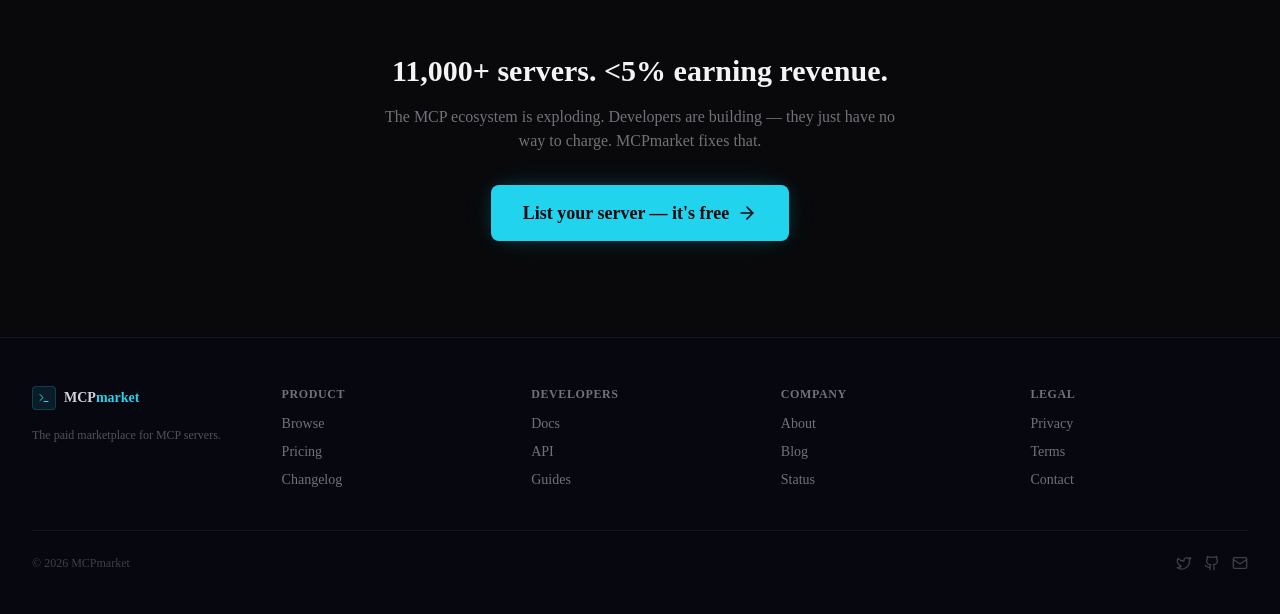
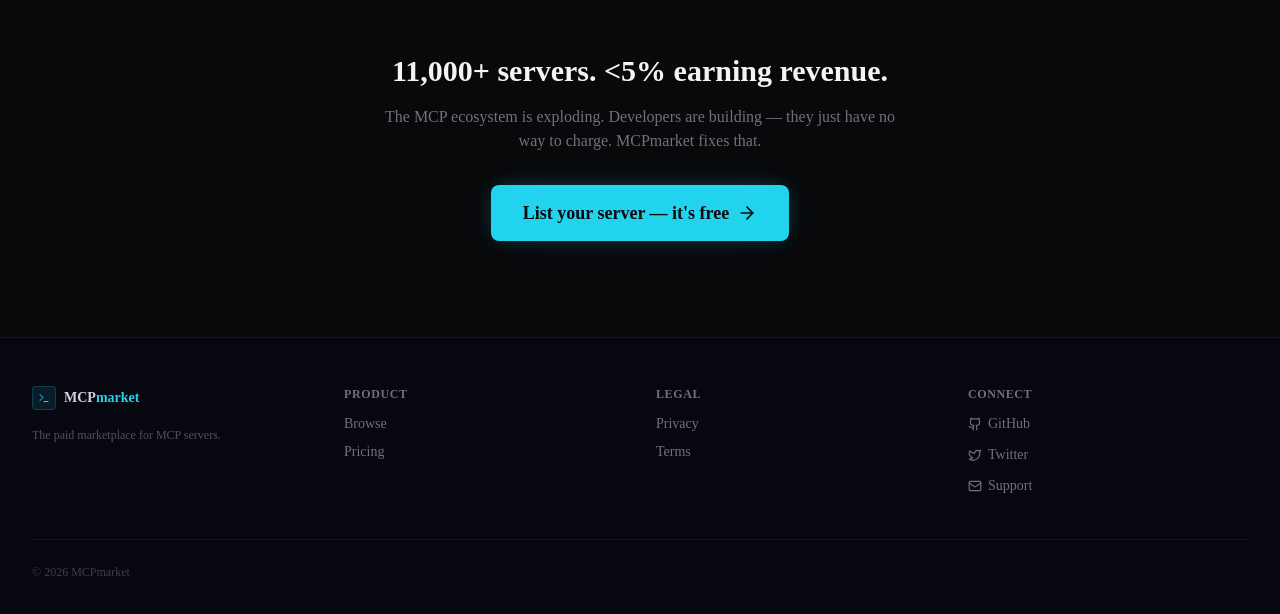
Before and after one commit to kennyolofsson23-netizen/mcpmarket, a Next.js app: page / in a window 1280 px wide. Shown: the part 2628-3242 px from the top of the page. Built offline with nearby package versions, Linux system fonts and the light colour scheme; no server answers.

Commit message:
fix: servers page direct DB query, remove dead footer links

```diff
--- a/src/app/servers/page.tsx
+++ b/src/app/servers/page.tsx
@@ -4,6 +4,7 @@
 import { PricingToggle } from "@/components/pricing-toggle";
 import { SortSelect } from "@/components/sort-select";
 import { ServerGrid } from "@/components/server-grid";
+import { prisma } from "@/lib/prisma";
 import type { McpServerWithOwner } from "@/types";
 
 interface BrowsePageProps {
@@ -16,6 +17,8 @@
   }>;
 }
 
+const PAGE_SIZE = 20;
+
 async function fetchServers(params: {
   category?: string;
   pricingModel?: string;
@@ -27,20 +30,46 @@
   total: number;
   totalPages: number;
 }> {
-  const query = new URLSearchParams();
-  if (params.category) query.set("category", params.category);
-  if (params.pricingModel) query.set("pricingModel", params.pricingModel);
-  if (params.sort) query.set("sort", params.sort);
-  if (params.search) query.set("search", params.search);
-  if (params.page) query.set("page", params.page);
+  try {
+    const page = Math.max(1, parseInt(params.page ?? "1", 10) || 1);
+    const skip = (page - 1) * PAGE_SIZE;
 
-  const baseUrl = process.env.NEXT_PUBLIC_BASE_URL ?? "http://localhost:3000";
-  const res = await fetch(`${baseUrl}/api/servers?${query.toString()}`, {
-    next: { revalidate: 60 },
-  });
+    const where: Record<string, unknown> = { status: "APPROVED" };
+    if (params.category) where.category = params.category;
+    if (params.pricingModel) where.pricingModel = params.pricingModel;
+    if (params.search) {
+      where.OR = [
+        { name: { contains: params.search, mode: "insensitive" } },
+        { description: { contains: params.search, mode: "insensitive" } },
+      ];
+    }
 
-  if (!res.ok) return { servers: [], total: 0, totalPages: 1 };
-  return res.json();
+    let orderBy: Record<string, string> = { createdAt: "desc" };
+    if (params.sort === "popular") orderBy = { installCount: "desc" };
+    if (params.sort === "rating") orderBy = { avgRating: "desc" };
+
+    const [servers, total] = await Promise.all([
+      prisma.mcpServer.findMany({
+        where,
+        orderBy,
+        skip,
+        take: PAGE_SIZE,
+        include: {
+          owner: { select: { id: true, name: true, email: true, image: true } },
+          _count: { select: { subscriptions: true, reviews: true } },
+        },
+      }),
+      prisma.mcpServer.count({ where }),
+    ]);
+
+    return {
+      servers: servers as unknown as McpServerWithOwner[],
+      total,
+      totalPages: Math.ceil(total / PAGE_SIZE),
+    };
+  } catch {
+    return { servers: [], total: 0, totalPages: 1 };
+  }
 }
 
 export default async function BrowsePage({ searchParams }: BrowsePageProps) {
--- a/src/components/footer.tsx
+++ b/src/components/footer.tsx
@@ -5,8 +5,8 @@
   return (
     <footer className="border-t border-zinc-800/50 bg-[#070710]">
       <div className="max-w-[1400px] mx-auto px-6 lg:px-8 py-12">
-        <div className="grid grid-cols-2 md:grid-cols-5 gap-8 mb-10">
-          <div className="col-span-2 md:col-span-1">
+        <div className="grid grid-cols-2 md:grid-cols-4 gap-8 mb-10">
+          <div>
             <Link href="/" className="flex items-center gap-2 mb-4">
               <div className="w-6 h-6 rounded bg-cyan-400/10 border border-cyan-400/20 flex items-center justify-center">
                 <Terminal className="w-3 h-3 text-cyan-400" />
@@ -40,76 +40,6 @@
                   Pricing
                 </Link>
               </li>
-              <li>
-                <Link
-                  href="/changelog"
-                  className="text-zinc-500 hover:text-cyan-400 transition-colors"
-                >
-                  Changelog
-                </Link>
-              </li>
-            </ul>
-          </div>
-          <div>
-            <h2 className="text-xs font-semibold text-zinc-500 uppercase tracking-wider mb-3">
-              Developers
-            </h2>
-            <ul className="space-y-2 text-sm">
-              <li>
-                <Link
-                  href="/docs"
-                  className="text-zinc-500 hover:text-cyan-400 transition-colors"
-                >
-                  Docs
-                </Link>
-              </li>
-              <li>
-                <Link
-                  href="/api-docs"
-                  className="text-zinc-500 hover:text-cyan-400 transition-colors"
-                >
-                  API
-                </Link>
-              </li>
-              <li>
-                <Link
-                  href="/guides"
-                  className="text-zinc-500 hover:text-cyan-400 transition-colors"
-                >
-                  Guides
-                </Link>
-              </li>
-            </ul>
-          </div>
-          <div>
-            <h2 className="text-xs font-semibold text-zinc-500 uppercase tracking-wider mb-3">
-              Company
-            </h2>
-            <ul className="space-y-2 text-sm">
-              <li>
-                <Link
-                  href="/about"
-                  className="text-zinc-500 hover:text-cyan-400 transition-colors"
-                >
-                  About
-                </Link>
-              </li>
-              <li>
-                <Link
-                  href="/blog"
-                  className="text-zinc-500 hover:text-cyan-400 transition-colors"
-                >
-                  Blog
-                </Link>
-              </li>
-              <li>
-                <Link
-                  href="/status"
-                  className="text-zinc-500 hover:text-cyan-400 transition-colors"
-                >
-                  Status
-                </Link>
-              </li>
             </ul>
           </div>
           <div>
@@ -133,49 +63,49 @@
                   Terms
                 </Link>
               </li>
+            </ul>
+          </div>
+          <div>
+            <h2 className="text-xs font-semibold text-zinc-500 uppercase tracking-wider mb-3">
+              Connect
+            </h2>
+            <ul className="space-y-2 text-sm">
               <li>
-                <Link
-                  href="/contact"
-                  className="text-zinc-500 hover:text-cyan-400 transition-colors"
+                <a
+                  href="https://github.com/mcpmarket"
+                  target="_blank"
+                  rel="noopener noreferrer"
+                  className="text-zinc-500 hover:text-cyan-400 transition-colors inline-flex items-center gap-1.5"
                 >
-                  Contact
-                </Link>
+                  <Github className="w-3.5 h-3.5" /> GitHub
+                </a>
+              </li>
+              <li>
+                <a
+                  href="https://twitter.com/mcpmarket"
+                  target="_blank"
+                  rel="noopener noreferrer"
+                  className="text-zinc-500 hover:text-cyan-400 transition-colors inline-flex items-center gap-1.5"
+                >
+                  <Twitter className="w-3.5 h-3.5" /> Twitter
+                </a>
+              </li>
+              <li>
+                <a
+                  href="mailto:support@mcpmarket.dev"
+                  className="text-zinc-500 hover:text-cyan-400 transition-colors inline-flex items-center gap-1.5"
+                >
+                  <Mail className="w-3.5 h-3.5" /> Support
+                </a>
               </li>
             </ul>
           </div>
         </div>
 
-        <div className="border-t border-zinc-800/50 pt-6 flex items-center justify-between">
+        <div className="border-t border-zinc-800/50 pt-6">
           <p className="text-xs text-zinc-700">
             &copy; {new Date().getFullYear()} MCPmarket
           </p>
-          <div className="flex gap-3">
-            <a
-              href="https://twitter.com/mcpmarket"
-              target="_blank"
-              rel="noopener noreferrer"
-              className="text-zinc-700 hover:text-cyan-400 transition-colors"
-              aria-label="MCPmarket on Twitter"
-            >
-              <Twitter className="w-4 h-4" />
-            </a>
-            <a
-              href="https://github.com/mcpmarket"
-              target="_blank"
-              rel="noopener noreferrer"
-              className="text-zinc-700 hover:text-cyan-400 transition-colors"
-              aria-label="MCPmarket on GitHub"
-            >
-              <Github className="w-4 h-4" />
-            </a>
-            <a
-              href="mailto:support@mcpmarket.dev"
-              className="text-zinc-700 hover:text-cyan-400 transition-colors"
-              aria-label="Contact support"
-            >
-              <Mail className="w-4 h-4" />
-            </a>
-          </div>
         </div>
       </div>
     </footer>
```
